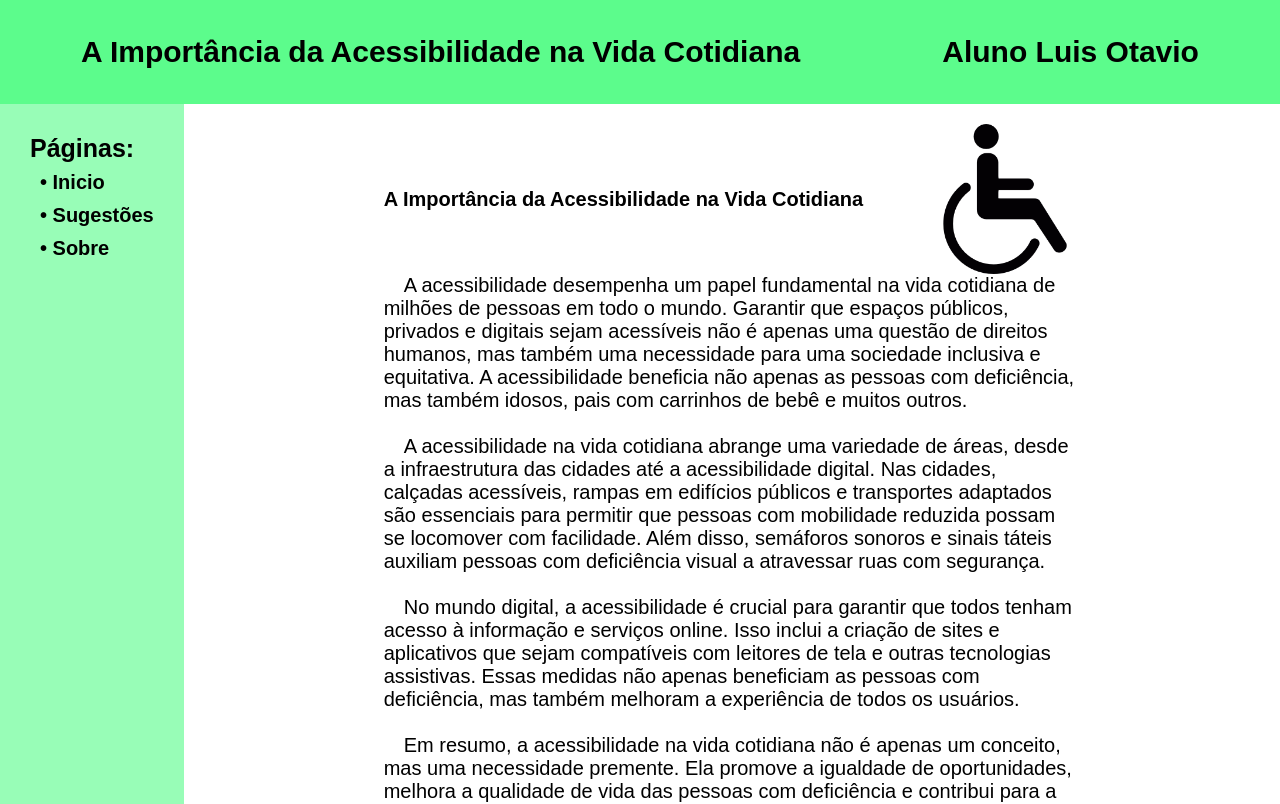
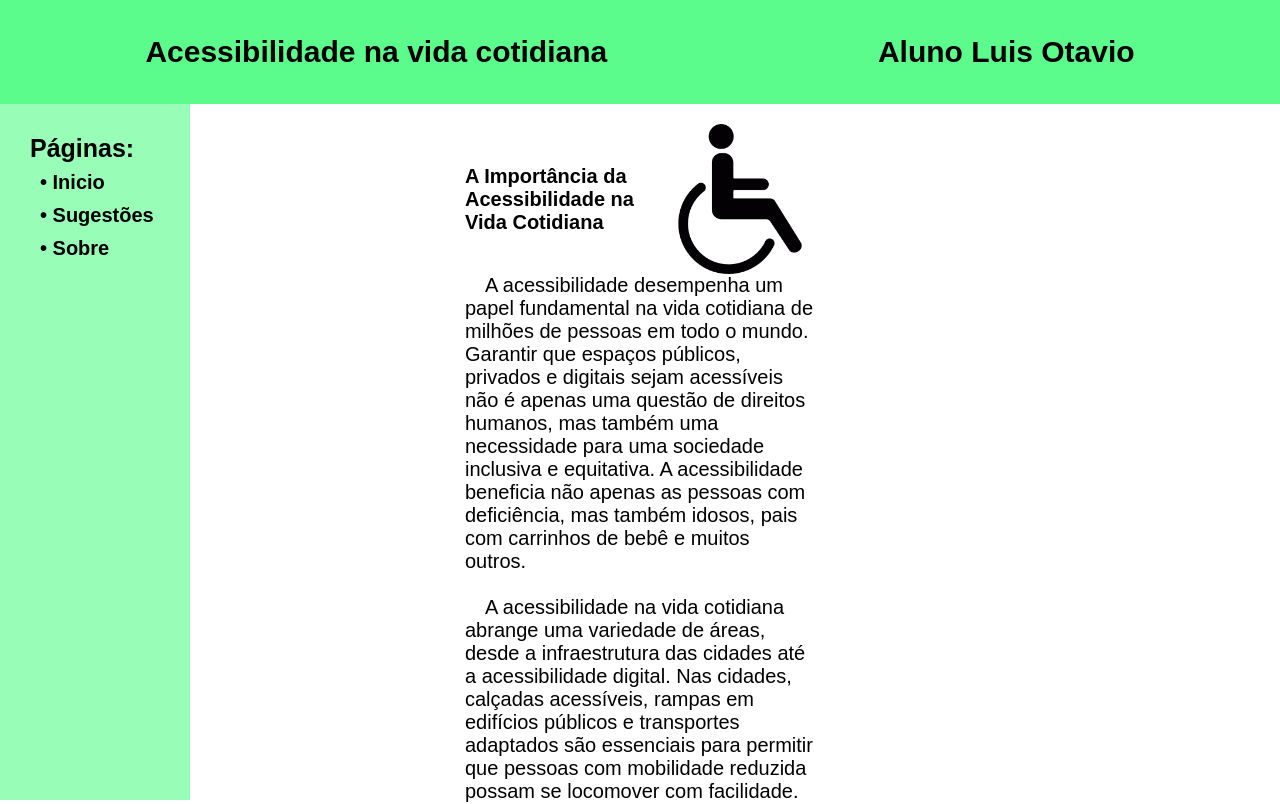
Before and after one commit to luis-ota/site_acessibilidade, a plain HTML site: page card1.html in a window 1280 px wide. Shown: the top 804 px of the page. Drawn offline with Linux system fonts and the light colour scheme.

Commit message:
corrigindo barra lateral

```diff
--- a/card1.html
+++ b/card1.html
@@ -10,7 +10,7 @@
 <body>
     <header>
 
-        <a href=".\index.html"><h2>A Importância da Acessibilidade na Vida Cotidiana</h2> </a>
+        <a href=".\index.html"><h2>Acessibilidade na vida cotidiana</h2> </a>
         <h2>Aluno Luis Otavio</h2>
 
     </header>
--- a/cards.css
+++ b/cards.css
@@ -4,7 +4,7 @@ main {
     font-size: 20px;
     width: 60%;
     text-align: inherit;
-    padding: 20px 200px;
+    padding: 20px 465px;
 }
 
 
--- a/sobre.css
+++ b/sobre.css
@@ -4,7 +4,7 @@ main {
     font-size: 20px;
     width: 60%;
     text-align: inherit;
-    padding: 20px 200px;
+    padding: 49px 460px;
     flex-direction: column;
     gap: 22px;
 
--- a/sugestoes.css
+++ b/sugestoes.css
@@ -1,7 +1,7 @@
 main, section {
     width: 60%;
     text-align: inherit;
-    padding: 20px 200px;
+    padding: 49px 340px;
     font-size: 20px;
 }
 
--- a/todos.css
+++ b/todos.css
@@ -35,6 +35,8 @@ header a:hover {
     background-color: #5cfc8ca0;
     width: 130px;
     padding: 30px;
+    position: fixed;
+    height: -webkit-fill-available;
 
 }
 
@@ -111,3 +113,7 @@ footer{
     text-align: center;
     position: fixed;
 }
+
+span{
+    height: inherit;
+}
```
Also changed, not shown: index.html (+0 -1 lines), inicio.css (+6 -6 lines), Links.txt, 1 other file.
